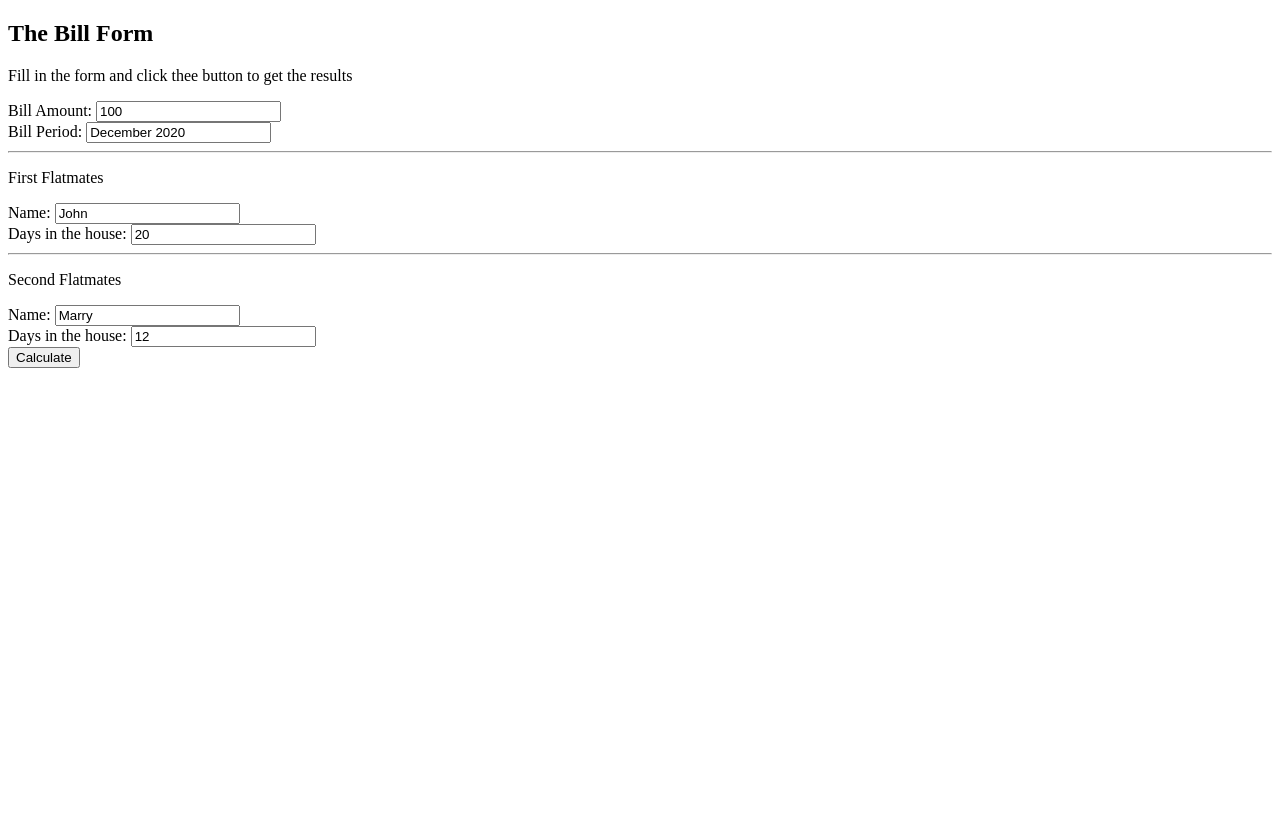
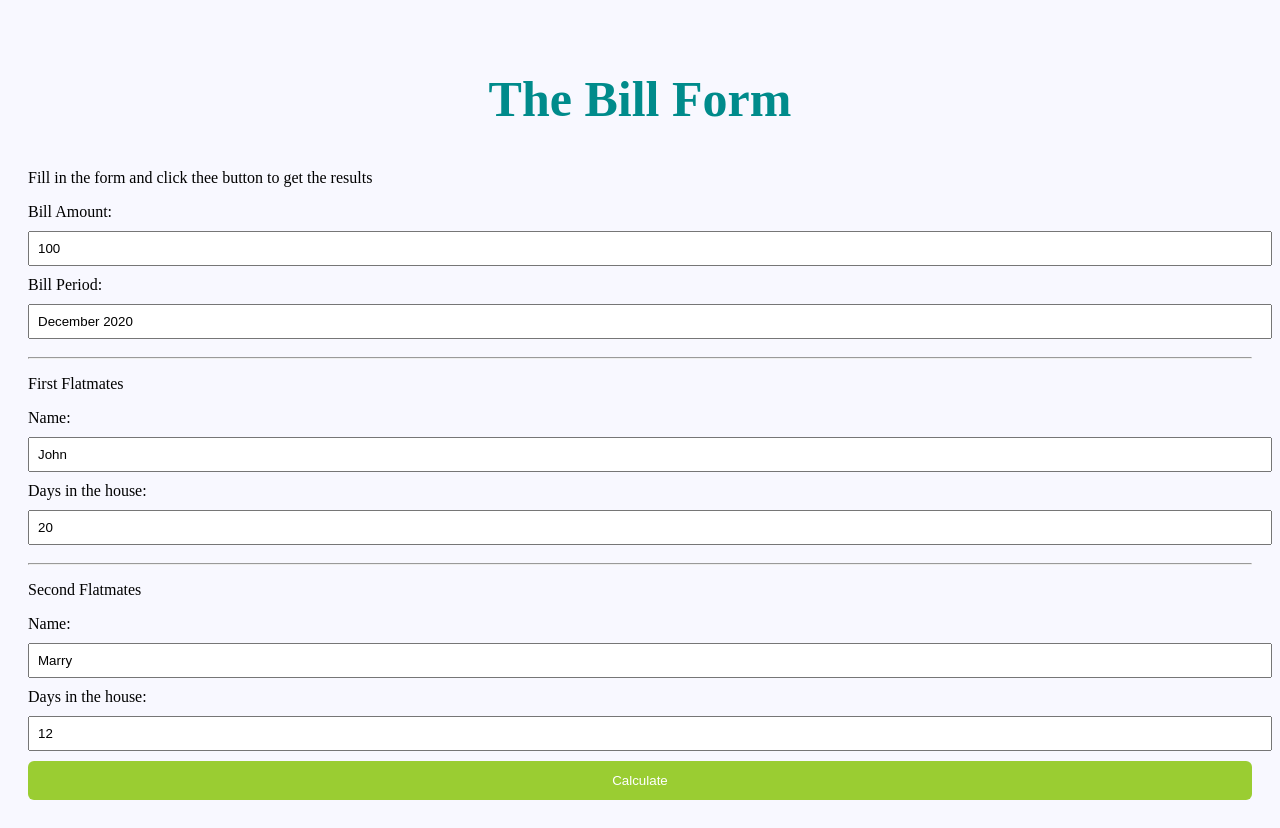
Before and after one commit to Alamgir55/Flatmates_-Bill_Web-App--Automated_Emails, a Flask app: template Flatmates_ Bill_Web_App/templates/bill_form_page.html in a window 1280 px wide. Before the commit the page ends 368 px from the top, so only its background shows below. Run offline with Flask 3, Linux system fonts and the light colour scheme; the template is opened without the code that fills it: values that come from a table or form of the project are taken from there, others are empty.

Commit message:
'app-complete'

```diff
--- a/Flatmates_ Bill_Web_App/main.py
+++ b/Flatmates_ Bill_Web_App/main.py
@@ -14,6 +14,22 @@ class BillFormPage(MethodView):
     def get(self):
         bill_form = BillForm()
         return render_template('bill_form_page.html', billform=bill_form)
+
+    def post(self):
+        billform = BillForm(request.form)
+
+        the_bill = flat.Bill(float(billform.amount.data), billform.period.data)
+        flatmate1 = flat.Flatmates(billform.name1.data, float(billform.days_in_house1.data))
+        flatmate2 = flat.Flatmates(billform.name2.data, float(billform.days_in_house2.data))
+
+        return render_template("bill_form_page.html",
+                               result=True,
+                               billform=billform,
+                               name1=flatmate1.name,
+                               amount1=flatmate1.pays(the_bill, flatmate2),
+                               name2=flatmate2.name,
+                               amount2=flatmate2.pays(the_bill, flatmate1))
+
 
 class ResultsPage(MethodView):
     def post(self):
@@ -44,7 +60,7 @@ class BillForm(Form):
 
 
 app.add_url_rule('/', view_func=HomePage.as_view('home_page'))
-app.add_url_rule('/bill', view_func=BillFormPage.as_view('bill_form_page'))
-app.add_url_rule('/results', view_func=ResultsPage.as_view('results_page'))
+app.add_url_rule('/bill_form_page', view_func=BillFormPage.as_view('bill_form_page'))
+# app.add_url_rule('/results', view_func=ResultsPage.as_view('results_page'))
 
 app.run(debug=True)
--- /dev/null
+++ b/Flatmates_ Bill_Web_App/static/main.css
@@ -0,0 +1,25 @@
+h2 {
+    color: darkcyan;
+    text-align: center;
+    font-size: 50px;
+}
+
+input[type=text] {
+    width: 100%;
+    padding: 8px 8px;
+    margin: 10px 0;
+}
+
+input[type=submit] {
+    width: 100%;
+    background-color: yellowgreen;
+    color: white;
+    padding: 12px 12px;
+    border: none;
+    border-radius: 6px;
+}
+
+body{
+    background-color: ghostwhite;
+    padding: 20px;
+}
--- a/Flatmates_ Bill_Web_App/templates/bill_form_page.html
+++ b/Flatmates_ Bill_Web_App/templates/bill_form_page.html
@@ -4,11 +4,12 @@
     <meta charset="UTF-8">
     <meta name="viewport" content="width=device-width, initial-scale=1.0">
     <title>Document</title>
+    <link rel="stylesheet" href="static/main.css">
 </head>
 <body>
     <h2>The Bill Form</h2>
     <p>Fill in the form and click thee button to get the results</p>
-    <form action="/results" method="post">
+    <form action="/bill_form_page" method="post">
         {{billform.amount.label}} {{billform.amount}}
         <br>
         {{billform.period.label}} {{billform.period}}
@@ -24,6 +25,11 @@
         {{billform.days_in_house2.label}} {{billform.days_in_house2}}
         <br>
         {{billform.button}}
+        <br>
+        {% if result %}
+        {{name1}} pays {{amount1}} <br />
+        {{name2}} pays {{amount2}}
+        {% endif %}
     </form>
 </body>
 </html>
```
